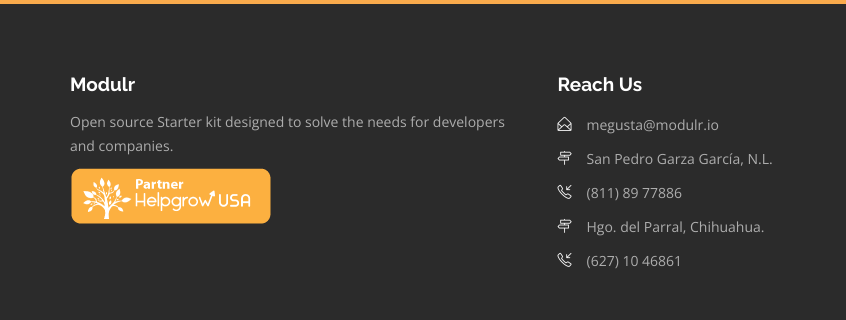
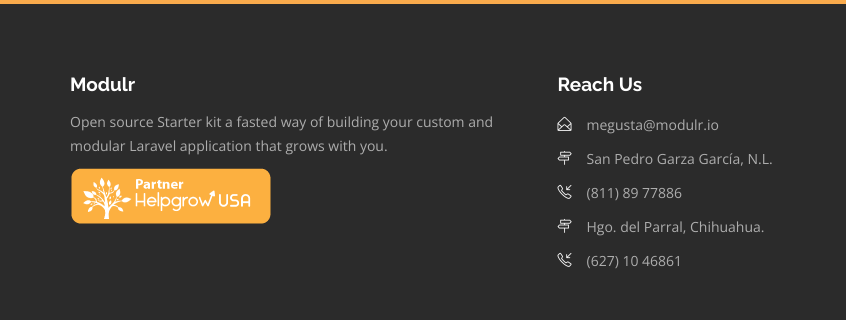
Before and after one commit to modulr/modulr-website, a plain HTML site: page index.html in a window 1280 px wide. Shown: the part 4586-4906 px from the top of the page, 0-846 px from the left. Drawn offline with nearby package versions, Linux system fonts and the light colour scheme; files whose address does not match are found by name.

Commit message:
Improvement meta description and footer

```diff
--- a/index.html
+++ b/index.html
@@ -9,7 +9,7 @@
 <head>
   <meta charset="utf-8">
   <title>Modulr | The base for developing awesome projects</title>
-  <meta name="description" content="Open source Starter kit designed to solve the needs for developers and companies"/>
+  <meta name="description" content="Modulr is a free, open-source Starter kit/Scaffold/Boilerplate a fasted way of building your custom and modular Laravel application that grows with you"/>
   <meta name="keywords" content="modulr,erp,framework,software,opensource,laravel,vuejs,vue,nodejs,mysql,mondoDB,sails,angular"/>
   <meta name="robots" content="index,follow,archive">
   <meta name="author" content="Alfredo Barron, Jonatan Leon, Eduardo Arellano"/>
@@ -386,7 +386,7 @@
         <!-- Footer Intro  -->
         <div class="col-md-5">
           <h3>Modulr</h3>
-          <p>Open source Starter kit designed to solve the needs for developers and companies.</p>
+          <p>Open source Starter kit a fasted way of building your custom and modular Laravel application that grows with you.</p>
           <a href="http://helpgrowusa.com" target="_blank"><img src="img/helpgrow.png"></a>
         </div>
         <!-- End Footer Intro  -->
```
